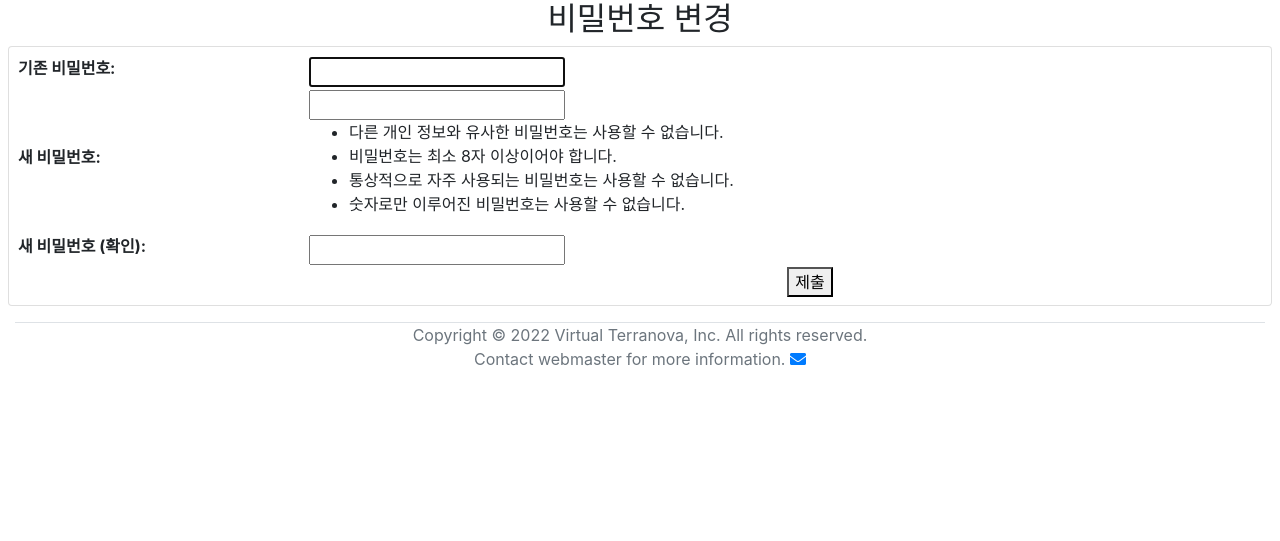
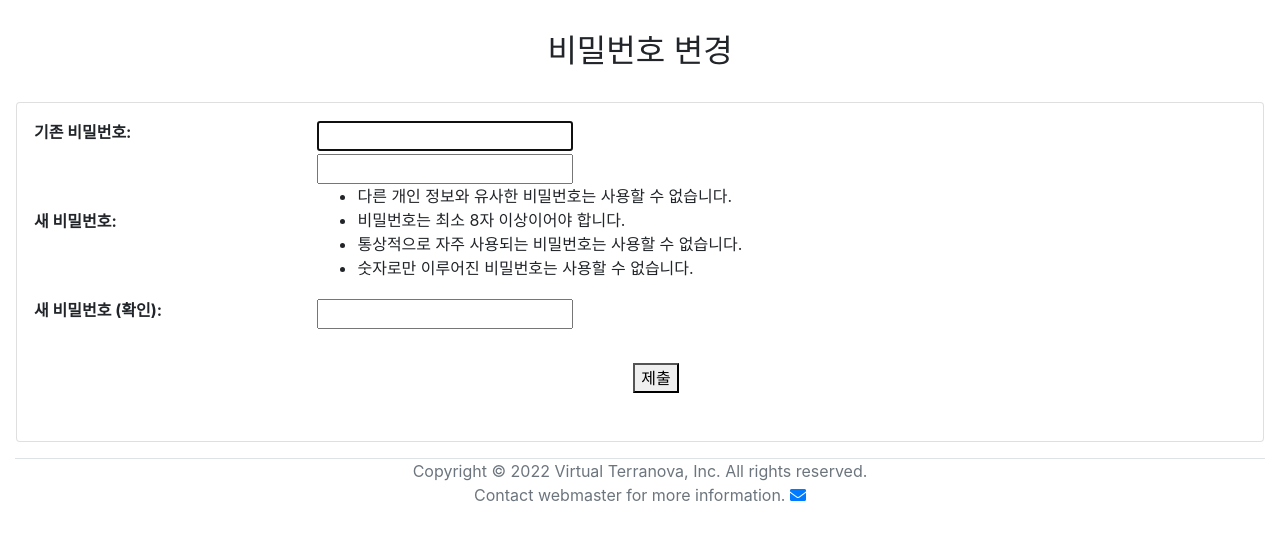
Before and after one commit to neworld0/neworld, a Django app: page /common/change_password/ in a window 1280 px wide. Shown: the part 56-597 px from the top of the page. Run offline with Django 3.2, Linux system fonts and the light colour scheme; the visitor is signed in with stand-in values (Sample User, id 1); some libraries are stand-ins or nearby versions.

Commit message:
change_password.html 수정 6/18 03:11

```diff
--- a/templates/common/change_password.html
+++ b/templates/common/change_password.html
@@ -1,14 +1,14 @@
 {% extends "base.html" %}
 
 {% block content %}
-    <h2 style="text-align:center;">비밀번호 변경</h2>
+    <h2 class="m-3 p-3" style="text-align:center;">비밀번호 변경</h2>
     <form action="" method="post">
         {% csrf_token %}
-        <div class="card m-2 p-2">
+        <div class="card m-3 p-3">
             <table>
                 {{ form }}
             </table>
-            <div class="col-8 text-right">
+            <div class="col-12 text-center p-3 m-3">
                 <button type="submit">제출</button>
             </div>
         </div>
```
Also changed, not shown: config/settings/local.py (+10 -10 lines).
